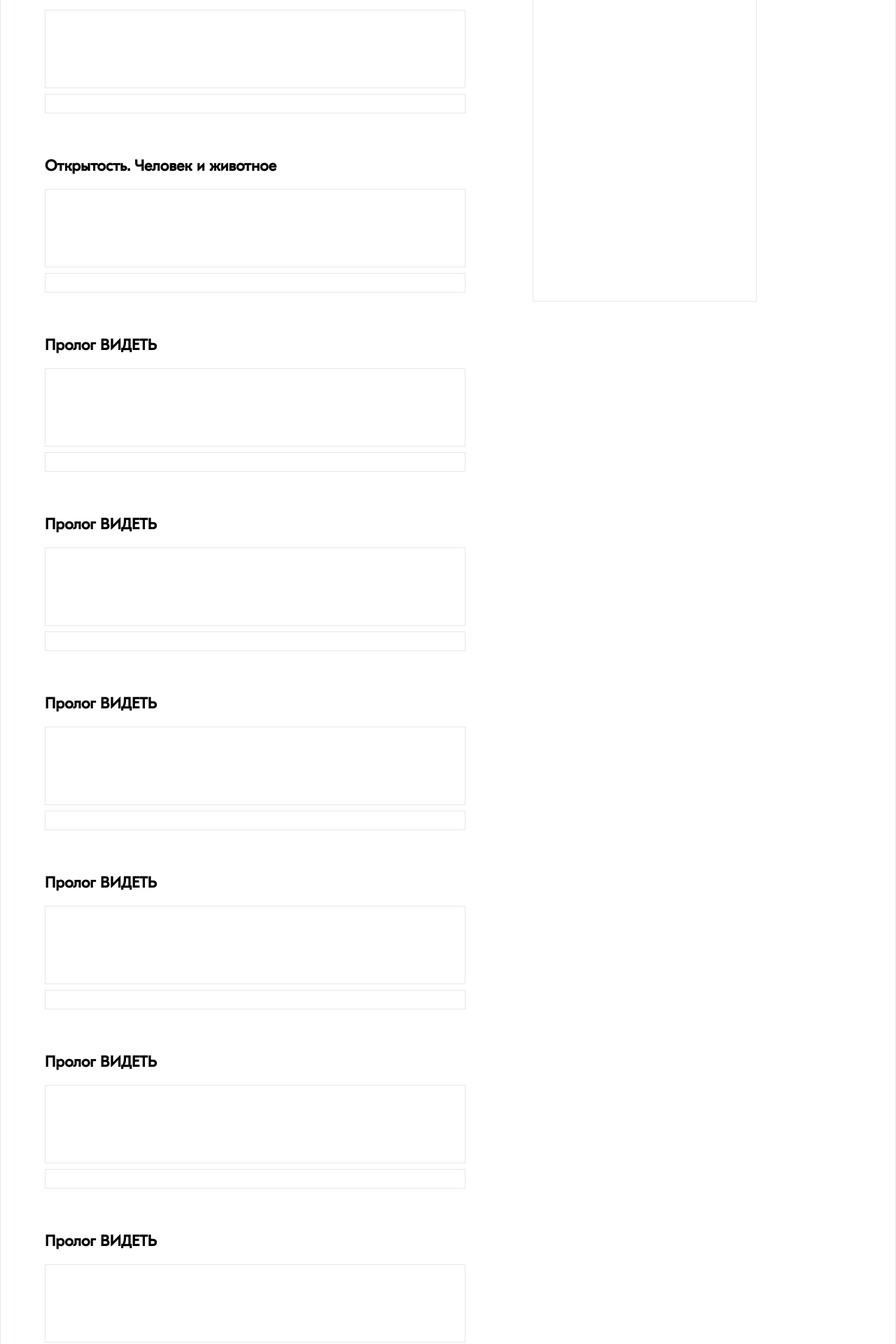
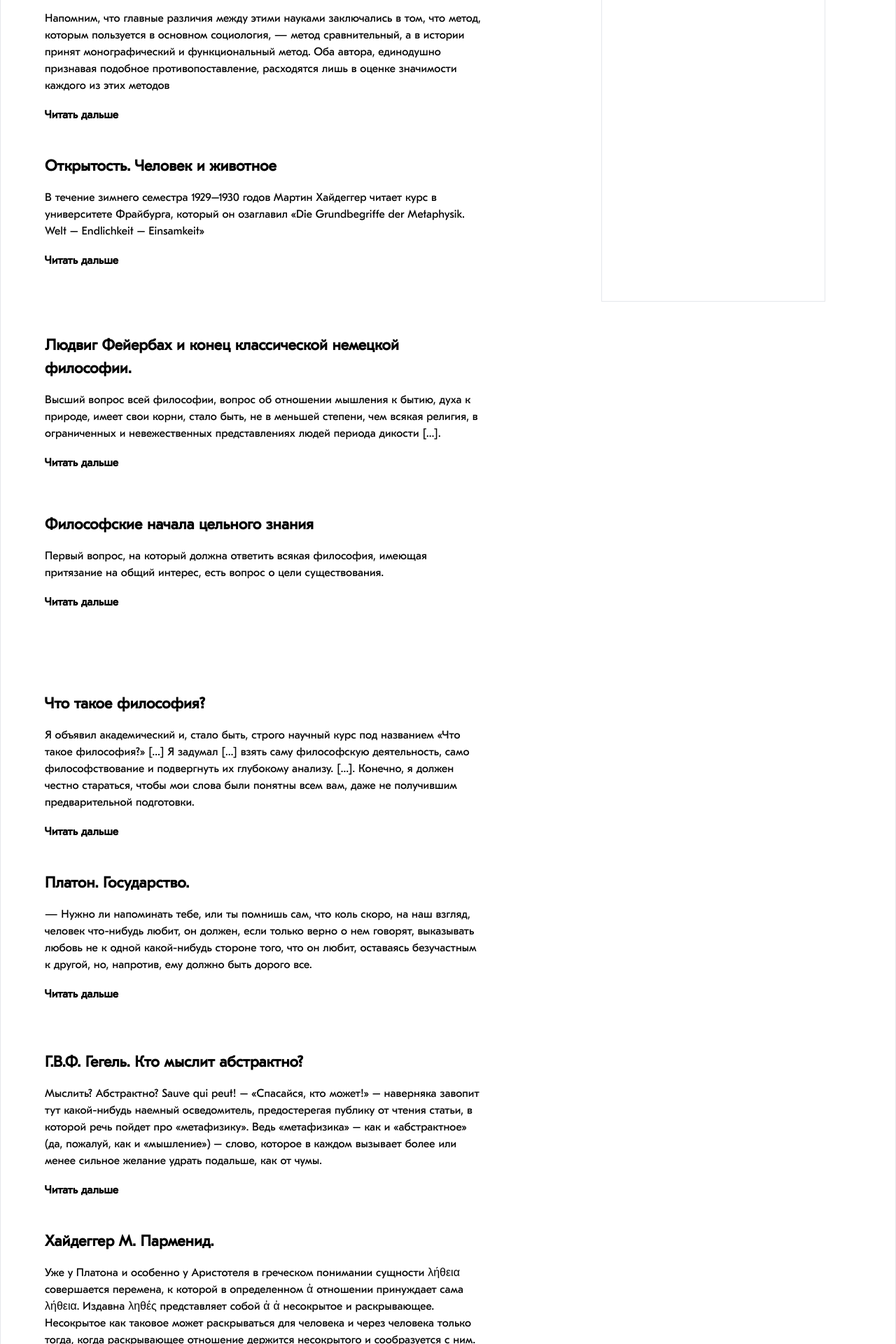
Before and after one commit to MiCkEyZzZ/mfz, a Next.js app: page / in a window 1280 px wide. Shown: the part 800-2720 px from the top of the page at 70% size. Built offline with nearby package versions, Linux system fonts and the light colour scheme.

Commit message:
добавил слой для поста

```diff
--- a/app/page.tsx
+++ b/app/page.tsx
@@ -21,13 +21,22 @@ export default function HomePage(): JSX.Element {
       <div className='grid grid-flow-row-1 md:grid-flow-row-3 md:grid-flow-col md:gap-x-24 gap-y-12 md:gap-y-16 w-full items-start pt-16'>
         <div className='w-full col-span-2 row-span-3'>
           <h2 className='text-base uppercase mb-9'>Недавно опубликовано</h2>
-          <ul className='flex flex-col w-full'>
+          <ul className='flex flex-col w-full max-w-1xl'>
             <li className='w-full h-52'>
               <article className='text-black'>
-                <Link href='#' className='flex flex-col'>
+                <Link href='/posts/1' className='flex flex-col'>
                   <h3 className='text-md font-bold'>Пролог ВИДЕТЬ</h3>
-                  <p className='w-full h-28 mt-4 border'></p>
-                  <div className='w-full h-7 mt-2 border'></div>
+                  <p className='w-full mt-4'>
+                    В этой работе выражено стремление увидеть и показать то, чем
+                    становится и чего требует человек, если его целиком и
+                    полностью рассматривать в рамках явлений. Зачем стремиться
+                    увидеть? И почему специально направлять взор на человека?
+                  </p>
+                  <div className='flex flex-row items-center w-full h-7 mt-4'>
+                    <span className='text-base font-semibold'>
+                      Читать дальше
+                    </span>
+                  </div>
                 </Link>
               </article>
             </li>
@@ -37,8 +46,19 @@ export default function HomePage(): JSX.Element {
                   <h3 className='text-md font-bold'>
                     Структурная антропология
                   </h3>
-                  <p className='w-full h-28 mt-4 border'></p>
-                  <div className='w-full h-7 mt-2 border'></div>
+                  <p className='w-full mt-4'>
+                    Напомним, что главные различия между этими науками
+                    заключались в том, что метод, которым пользуется в основном
+                    социология, — метод сравнительный, а в истории принят
+                    монографический и функциональный метод. Оба автора,
+                    единодушно признавая подобное противопоставление, расходятся
+                    лишь в оценке значимости каждого из этих методов
+                  </p>
+                  <div className='flex flex-row items-center w-full h-7 mt-4'>
+                    <span className='text-base font-semibold'>
+                      Читать дальше
+                    </span>
+                  </div>
                 </Link>
               </article>
             </li>
@@ -48,161 +68,184 @@ export default function HomePage(): JSX.Element {
                   <h3 className='text-md font-bold'>
                     Открытость. Человек и животное
                   </h3>
-                  <p className='w-full h-28 mt-4 border'></p>
-                  <div className='w-full h-7 mt-2 border'></div>
+                  <p className='w-full mt-4'>
+                    В течение зимнего семестра 1929–1930 годов Мартин Хайдеггер
+                    читает курс в университете Фрайбурга, который он озаглавил
+                    «Die Grundbegriffe der Metaphysik. Welt – Endlichkeit –
+                    Einsamkeit»
+                  </p>
+                  <div className='flex flex-row items-center w-full h-7 mt-4'>
+                    <span className='text-base font-semibold'>
+                      Читать дальше
+                    </span>
+                  </div>
                 </Link>
               </article>
             </li>
             <li className='w-full h-52 mt-12'>
               <article className='text-black'>
                 <Link href='#' className='flex flex-col'>
-                  <h3 className='text-md font-bold'>Пролог ВИДЕТЬ</h3>
-                  <p className='w-full h-28 mt-4 border'></p>
-                  <div className='w-full h-7 mt-2 border'></div>
+                  <h3 className='text-md font-bold'>
+                    Людвиг Фейербах и конец классической немецкой философии.
+                  </h3>
+                  <p className='w-full mt-4'>
+                    Высший вопрос всей философии, вопрос об отношении мышления к
+                    бытию, духа к природе, имеет свои корни, стало быть, не в
+                    меньшей степени, чем всякая религия, в ограниченных и
+                    невежественных представлениях людей периода дикости […].
+                  </p>
+                  <div className='flex flex-row items-center w-full h-7 mt-4'>
+                    <span className='text-base font-semibold'>
+                      Читать дальше
+                    </span>
+                  </div>
                 </Link>
               </article>
             </li>
             <li className='w-full h-52 mt-12'>
               <article className='text-black'>
                 <Link href='#' className='flex flex-col'>
-                  <h3 className='text-md font-bold'>Пролог ВИДЕТЬ</h3>
-                  <p className='w-full h-28 mt-4 border'></p>
-                  <div className='w-full h-7 mt-2 border'></div>
+                  <h3 className='text-md font-bold'>
+                    Философские начала цельного знания
+                  </h3>
+                  <p className='w-full mt-4'>
+                    Первый вопрос, на который должна ответить всякая философия,
+                    имеющая притязание на общий интерес, есть вопрос о цели
+                    существования.
+                  </p>
+                  <div className='flex flex-row items-center w-full h-7 mt-4'>
+                    <span className='text-base font-semibold'>
+                      Читать дальше
+                    </span>
+                  </div>
                 </Link>
               </article>
             </li>
             <li className='w-full h-52 mt-12'>
               <article className='text-black'>
                 <Link href='#' className='flex flex-col'>
-                  <h3 className='text-md font-bold'>Пролог ВИДЕТЬ</h3>
-                  <p className='w-full h-28 mt-4 border'></p>
-                  <div className='w-full h-7 mt-2 border'></div>
+                  <h3 className='text-md font-bold'>Что такое философия?</h3>
+                  <p className='w-full mt-4'>
+                    Я объявил академический и, стало быть, строго научный курс
+                    под названием «Что такое философия?» […] Я задумал […] взять
+                    саму философскую деятельность, само философствование и
+                    подвергнуть их глубокому анализу. […]. Конечно, я должен
+                    честно стараться, чтобы мои слова были понятны всем вам,
+                    даже не получившим предварительной подготовки.
+                  </p>
+                  <div className='flex flex-row items-center w-full h-7 mt-4'>
+                    <span className='text-base font-semibold'>
+                      Читать дальше
+                    </span>
+                  </div>
                 </Link>
               </article>
             </li>
             <li className='w-full h-52 mt-12'>
               <article className='text-black'>
                 <Link href='#' className='flex flex-col'>
-                  <h3 className='text-md font-bold'>Пролог ВИДЕТЬ</h3>
-                  <p className='w-full h-28 mt-4 border'></p>
-                  <div className='w-full h-7 mt-2 border'></div>
+                  <h3 className='text-md font-bold'>Платон. Государство.</h3>
+                  <p className='w-full mt-4'>
+                    — Нужно ли напоминать тебе, или ты помнишь сам, что коль
+                    скоро, на наш взгляд, человек что-нибудь любит, он должен,
+                    если только верно о нем говорят, выказывать любовь не к
+                    одной какой-нибудь стороне того, что он любит, оставаясь
+                    безучастным к другой, но, напротив, ему должно быть дорого
+                    все.
+                  </p>
+                  <div className='flex flex-row items-center w-full h-7 mt-4'>
+                    <span className='text-base font-semibold'>
+                      Читать дальше
+                    </span>
+                  </div>
                 </Link>
               </article>
             </li>
             <li className='w-full h-52 mt-12'>
               <article className='text-black'>
                 <Link href='#' className='flex flex-col'>
-                  <h3 className='text-md font-bold'>Пролог ВИДЕТЬ</h3>
-                  <p className='w-full h-28 mt-4 border'></p>
-                  <div className='w-full h-7 mt-2 border'></div>
+                  <h3 className='text-md font-bold'>
+                    Г.В.Ф. Гегель. Кто мыслит абстрактно?
+                  </h3>
+                  <p className='w-full mt-4'>
+                    Мыслить? Абстрактно? Sauve qui peut! – «Спасайся, кто
+                    может!» – наверняка завопит тут какой-нибудь наемный
+                    осведомитель, предостерегая публику от чтения статьи, в
+                    которой речь пойдет про «метафизику». Ведь «метафизика» –
+                    как и «абстрактное» (да, пожалуй, как и «мышление») – слово,
+                    которое в каждом вызывает более или менее сильное желание
+                    удрать подальше, как от чумы.
+                  </p>
+                  <div className='flex flex-row items-center w-full h-7 mt-4'>
+                    <span className='text-base font-semibold'>
+                      Читать дальше
+                    </span>
+                  </div>
                 </Link>
               </article>
             </li>
             <li className='w-full h-52 mt-12'>
               <article className='text-black'>
                 <Link href='#' className='flex flex-col'>
-                  <h3 className='text-md font-bold'>Пролог ВИДЕТЬ</h3>
-                  <p className='w-full h-28 mt-4 border'></p>
-                  <div className='w-full h-7 mt-2 border'></div>
+                  <h3 className='text-md font-bold'>Хайдеггер М. Парменид.</h3>
+                  <p className='w-full mt-4'>
+                    Уже у Платона и особенно у Аристотеля в греческом понимании
+                    сущности λήθεια совершается перемена, к которой в
+                    определенном ἀ отношении принуждает сама λήθεια. Издавна
+                    ληθές представляет собой ἀ ἀ несокрытое и раскрывающее.
+                    Несокрытое как таковое может раскрываться для человека и
+                    через человека только тогда, когда раскрывающее отношение
+                    держится несокрытого и сообразуется с ним.
+                  </p>
+                  <div className='flex flex-row items-center w-full h-7 mt-4'>
+                    <span className='text-base font-semibold'>
+                      Читать дальше
+                    </span>
+                  </div>
                 </Link>
               </article>
             </li>
             <li className='w-full h-52 mt-12'>
               <article className='text-black'>
                 <Link href='#' className='flex flex-col'>
-                  <h3 className='text-md font-bold'>Пролог ВИДЕТЬ</h3>
-                  <p className='w-full h-28 mt-4 border'></p>
-                  <div className='w-full h-7 mt-2 border'></div>
+                  <h3 className='text-md font-bold'>
+                    Фр. Бэкон. Новый органон.
+                  </h3>
+                  <p className='w-full mt-4'>
+                    Идолы и ложные понятия, которые уже пленили человеческий
+                    разум и глубоко в нем укрепились, так владеют умом людей,
+                    что затрудняют вход истине, но, если даже вход ей будет
+                    дозволен и предоставлен, они снова преградят путь при самом
+                    обновлении наук и будут ему препятствовать, если только
+                    люди, предостереженные, не вооружатся против них, насколько
+                    возможно.
+                  </p>
+                  <div className='flex flex-row items-center w-full h-7 mt-4'>
+                    <span className='text-base font-semibold'>
+                      Читать дальше
+                    </span>
+                  </div>
                 </Link>
               </article>
             </li>
             <li className='w-full h-52 mt-12'>
               <article className='text-black'>
                 <Link href='#' className='flex flex-col'>
-                  <h3 className='text-md font-bold'>Пролог ВИДЕТЬ</h3>
-                  <p className='w-full h-28 mt-4 border'></p>
-                  <div className='w-full h-7 mt-2 border'></div>
-                </Link>
-              </article>
-            </li>
-            <li className='w-full h-52 mt-12'>
-              <article className='text-black'>
-                <Link href='#' className='flex flex-col'>
-                  <h3 className='text-md font-bold'>Пролог ВИДЕТЬ</h3>
-                  <p className='w-full h-28 mt-4 border'></p>
-                  <div className='w-full h-7 mt-2 border'></div>
-                </Link>
-              </article>
-            </li>
-            <li className='w-full h-52 mt-12'>
-              <article className='text-black'>
-                <Link href='#' className='flex flex-col'>
-                  <h3 className='text-md font-bold'>Пролог ВИДЕТЬ</h3>
-                  <p className='w-full h-28 mt-4 border'></p>
-                  <div className='w-full h-7 mt-2 border'></div>
-                </Link>
-              </article>
-            </li>
-            <li className='w-full h-52 mt-12'>
-              <article className='text-black'>
-                <Link href='#' className='flex flex-col'>
-                  <h3 className='text-md font-bold'>Пролог ВИДЕТЬ</h3>
-                  <p className='w-full h-28 mt-4 border'></p>
-                  <div className='w-full h-7 mt-2 border'></div>
-                </Link>
-              </article>
-            </li>
-            <li className='w-full h-52 mt-12'>
-              <article className='text-black'>
-                <Link href='#' className='flex flex-col'>
-                  <h3 className='text-md font-bold'>Пролог ВИДЕТЬ</h3>
-                  <p className='w-full h-28 mt-4 border'></p>
-                  <div className='w-full h-7 mt-2 border'></div>
-                </Link>
-              </article>
-            </li>
-            <li className='w-full h-52 mt-12'>
-              <article className='text-black'>
-                <Link href='#' className='flex flex-col'>
-                  <h3 className='text-md font-bold'>Пролог ВИДЕТЬ</h3>
-                  <p className='w-full h-28 mt-4 border'></p>
-                  <div className='w-full h-7 mt-2 border'></div>
-                </Link>
-              </article>
-            </li>
-            <li className='w-full h-52 mt-12'>
-              <article className='text-black'>
-                <Link href='#' className='flex flex-col'>
-                  <h3 className='text-md font-bold'>Пролог ВИДЕТЬ</h3>
-                  <p className='w-full h-28 mt-4 border'></p>
-                  <div className='w-full h-7 mt-2 border'></div>
-                </Link>
-              </article>
-            </li>
-            <li className='w-full h-52 mt-12'>
-              <article className='text-black'>
-                <Link href='#' className='flex flex-col'>
-                  <h3 className='text-md font-bold'>Пролог ВИДЕТЬ</h3>
-                  <p className='w-full h-28 mt-4 border'></p>
-                  <div className='w-full h-7 mt-2 border'></div>
-                </Link>
-              </article>
-            </li>
-            <li className='w-full h-52 mt-12'>
-              <article className='text-black'>
-                <Link href='#' className='flex flex-col'>
-                  <h3 className='text-md font-bold'>Пролог ВИДЕТЬ</h3>
-                  <p className='w-full h-28 mt-4 border'></p>
-                  <div className='w-full h-7 mt-2 border'></div>
-                </Link>
-              </article>
-            </li>
-            <li className='w-full h-52 mt-12'>
-              <article className='text-black'>
-                <Link href='#' className='flex flex-col'>
-                  <h3 className='text-md font-bold'>Пролог ВИДЕТЬ</h3>
-                  <p className='w-full h-28 mt-4 border'></p>
-                  <div className='w-full h-7 mt-2 border'></div>
+                  <h3 className='text-md font-bold'>
+                    Фрэнсис Бэкон. О достоинстве и приумножении наук.
+                  </h3>
+                  <p className='w-full mt-4'>
+                    Они обманывают не в частных вопросах, как остальные
+                    заблуждения, затемняющие разум и расставляющие ему ловушки;
+                    их обман является результатом неправильного и искаженного
+                    предрасположения ума, которое заражает и извращает все
+                    восприятия интеллекта.
+                  </p>
+                  <div className='flex flex-row items-center w-full h-7 mt-4'>
+                    <span className='text-base font-semibold'>
+                      Читать дальше
+                    </span>
+                  </div>
                 </Link>
               </article>
             </li>
--- a/app/posts/[slug]/page.tsx
+++ b/app/posts/[slug]/page.tsx
@@ -3,7 +3,6 @@ import { Breadcrumbs } from 'components'
 function Post(): JSX.Element {
   return (
     <section className='w-full'>
-      <Breadcrumbs />
       <div className='flex flex-row-reverse justify-center items-start pt-5'>
         <aside className='sticky top-36 hidden md:flex w-full max-w-xs h-96 ml-auto'>
           <nav>
--- a/app/posts/page.tsx
+++ b/app/posts/page.tsx
@@ -18,7 +18,7 @@ function PostsPage(): JSX.Element {
         <ul className='grid grid-cols-1 md:grid-cols-2 gap-8'>
           <li className='w-full p-8 border rounded-lg'>
             <article>
-              <Link href='/philosophy/1' className='flex flex-col w-full'>
+              <Link href='/posts/1' className='flex flex-col w-full'>
                 <Balancer>
                   <h3 className='text-xl font-semibold'>Пролог ВИДЕТЬ</h3>
                 </Balancer>
--- a/tailwind.config.js
+++ b/tailwind.config.js
@@ -14,6 +14,7 @@ module.exports = {
         506: '506px',
       },
       maxWidth: {
+        '1xl': '626px',
         '2xlx': '686px',
       },
       fontSize: {
```
Also changed, not shown: app/posts/[slug]/layout.tsx (added, +12 -0 lines).
